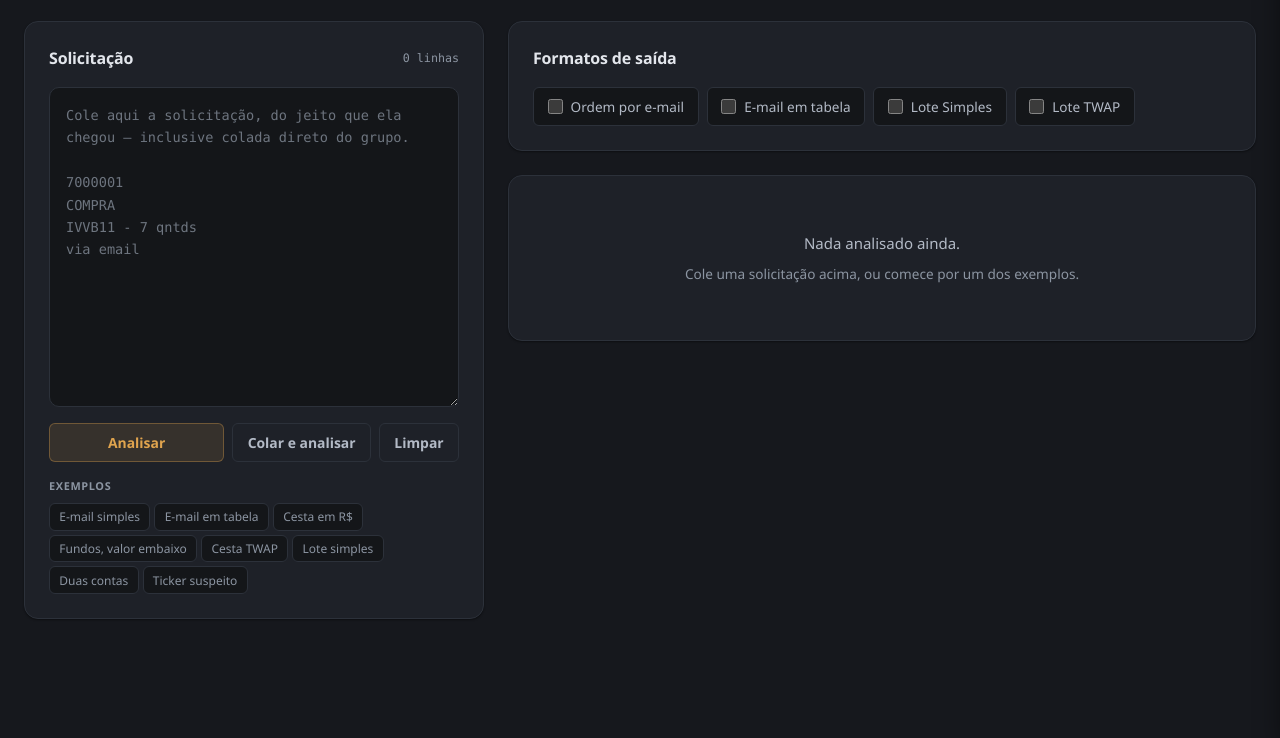
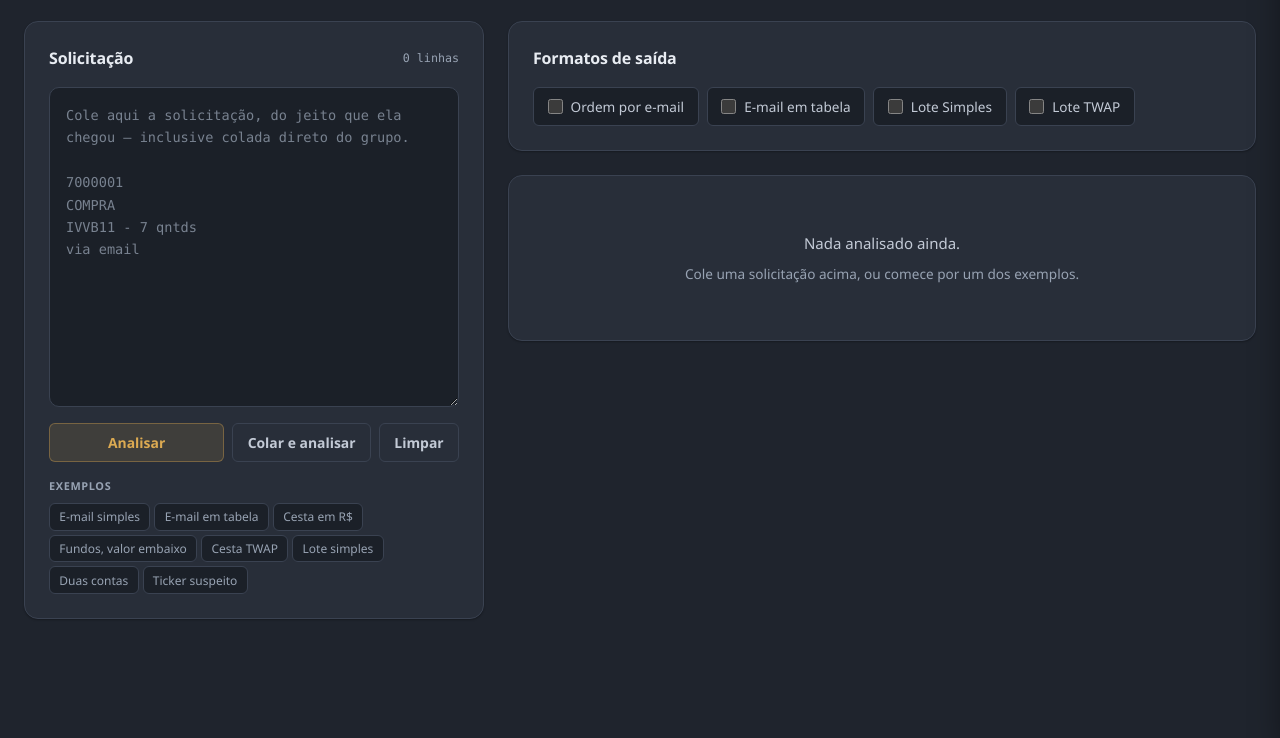
Before and after one commit to Jeferson-Maciel/Mesa.xp, a website built with Vite: page index.html in a window 1280 px wide. Shown: the part 62-800 px from the top of the page. Built offline with nearby package versions, Linux system fonts and the light colour scheme.

Commit message:
Visual: escuro mais claro e claro sóbrio, com cara de CRM financeiro
A mesa achava o escuro (quase preto) escuro demais. O escuro vira um
grafite azulado médio e o claro troca o neutro morno por uma porcelana
levemente fria. As faixas de contraste continuam as mesmas, medidas por
WCAG: corpo por volta de 8:1 no cartão, título entre 11 e 13:1,
secundário acima de 5:1; as cores de compra, venda, atenção e das
classes de ativo continuam acima de 4,5:1. O topo ganha uma sombra
sutil para se separar da página, agora mais próxima dele.

Só tokens: nenhum componente mudou. O redesenho saturado que o
Antigravity tinha aplicado a todas as abas fica guardado na branch
antigravity/operacional.

Co-Authored-By: Claude Opus 5.5 <noreply@anthropic.com>

```diff
--- a/src/shell/casca.css
+++ b/src/shell/casca.css
@@ -18,6 +18,8 @@
   padding: var(--esp-3) var(--esp-6);
   background: var(--superficie);
   border-bottom: 1px solid var(--borda);
+  /* Com o escuro mais claro, página e topo ficaram próximos: a sombra sutil separa os dois. */
+  box-shadow: var(--sombra);
   transition: background-color var(--t-lento) var(--curva), border-color var(--t-lento) var(--curva);
 }
 
--- a/src/ui/base.css
+++ b/src/ui/base.css
@@ -46,44 +46,49 @@
   --curva: cubic-bezier(0.2, 0, 0, 1);
 }
 
-/* Modo escuro — cinza-azulado profundo, nunca preto. O contraste do texto principal fica
-   por volta de 11:1: legível com folga, sem o branco estourado que deixa halo na vista. */
+/* Modo escuro — grafite azulado, com cara de CRM financeiro.
+
+   Até 29/09/2026 o escuro era quase preto (#16181d), e a mesa o achava escuro demais. As
+   superfícies subiram de nível para um grafite médio, e o texto subiu junto para manter a mesma
+   faixa de contraste: corpo por volta de 8:1 no cartão, título por volta de 11,5:1 — legível com
+   folga, sem chegar ao branco, que deixa halo na vista. Medido com o contraste WCAG; ao mexer,
+   meça de novo. */
 :root[data-tema='escuro'] {
-  --fundo: #16181d;
-  --fundo-sutil: #1b1e24;
-  --superficie: #1e2128;
-  --superficie-alta: #242831;
-  --superficie-afundada: #141619;
+  --fundo: #1f242d;
+  --fundo-sutil: #272d38;
+  --superficie: #282e39;
+  --superficie-alta: #303745;
+  --superficie-afundada: #1b2028;
 
-  --borda: #2c313a;
-  --borda-forte: #3a404b;
+  --borda: #3a4251;
+  --borda-forte: #4b5567;
 
-  --texto-forte: #e3e6ec;
-  --texto: #b3bac6;
+  --texto-forte: #e8ecf2;
+  --texto: #c3cad6;
   /* Não desce mais que isto: rótulos e contadores usam corpo pequeno, e abaixo de 4.5:1
      viram esforço de leitura em vez de informação secundária. */
-  --texto-fraco: #8c95a2;
+  --texto-fraco: #98a3b3;
 
-  --marca: #e0a44e;
-  --marca-fundo: rgba(224, 164, 78, 0.12);
-  --marca-borda: rgba(224, 164, 78, 0.34);
+  --marca: #dcaa52;
+  --marca-fundo: rgba(220, 170, 82, 0.13);
+  --marca-borda: rgba(220, 170, 82, 0.36);
 
-  --positivo: #5cb98a;
-  --positivo-fundo: rgba(92, 185, 138, 0.13);
-  --positivo-borda: rgba(92, 185, 138, 0.32);
+  --positivo: #62bf92;
+  --positivo-fundo: rgba(98, 191, 146, 0.13);
+  --positivo-borda: rgba(98, 191, 146, 0.34);
 
-  --negativo: #e0837c;
-  --negativo-fundo: rgba(224, 131, 124, 0.12);
-  --negativo-borda: rgba(224, 131, 124, 0.3);
+  --negativo: #e8897f;
+  --negativo-fundo: rgba(232, 137, 127, 0.13);
+  --negativo-borda: rgba(232, 137, 127, 0.32);
 
-  --atencao: #d9a951;
-  --atencao-fundo: rgba(217, 169, 81, 0.12);
-  --atencao-borda: rgba(217, 169, 81, 0.3);
+  --atencao: #dfae5a;
+  --atencao-fundo: rgba(223, 174, 90, 0.13);
+  --atencao-borda: rgba(223, 174, 90, 0.32);
 
-  --info: #6fa8d6;
+  --info: #7ab0de;
 
   /* Classes de ativo — os mesmos matizes do modo claro, clareados e dessaturados para não
-     vibrarem sobre fundo escuro. */
+     vibrarem sobre fundo escuro. Todos acima de 5:1 sobre o cartão. */
   --classe-acao: #7cb0e0;
   --classe-fii: #5fc0ae;
   --classe-bdr: #b096e0;
@@ -93,56 +98,57 @@
   --classe-outros: #9aa3b0;
   --classe-cetipado: #bb9ad8;
 
-  --veu: rgba(8, 10, 14, 0.58);
+  --veu: rgba(12, 15, 20, 0.55);
 
-  /* No escuro a sombra quase não aparece: a separação vem da borda e do nível de superfície. */
-  --sombra: 0 1px 2px rgba(0, 0, 0, 0.4);
-  --sombra-alta: 0 8px 24px rgba(0, 0, 0, 0.45);
-  --foco: 0 0 0 3px rgba(224, 164, 78, 0.28);
+  /* Com a superfície mais clara, a sombra volta a separar um pouco; a borda continua fazendo o
+     grosso do trabalho. */
+  --sombra: 0 1px 2px rgba(0, 0, 0, 0.28);
+  --sombra-alta: 0 10px 28px rgba(0, 0, 0, 0.38);
+  --foco: 0 0 0 3px rgba(220, 170, 82, 0.3);
 }
 
-/* Modo claro — neutro morno em quatro níveis, não branco sobre branco.
+/* Modo claro — porcelana neutra, em quatro níveis, não branco sobre branco.
 
-   O tom é levemente quente de propósito. Combina com o âmbar da marca, e uma luz de fundo com
-   menos azul é percebida como mais macia em leitura longa do que o branco azulado de tela.
+   O tom é um cinza levemente frio e pouco saturado, o de um CRM financeiro: mais sóbrio que o
+   neutro morno de antes, sem o azul de tela de escritório. O texto é grafite, nunca preto.
 
    Os níveis vão do mais escuro ao mais claro e cada um tem um papel fixo: a página afunda, o
    cartão sobe sobre ela, o campo afunda de novo dentro do cartão, e o branco puro fica reservado
    ao que flutua por cima de tudo. É a hierarquia que faltava quando o cartão era branco puro
    sobre um fundo quase branco — sem diferença entre os níveis, a tela vira uma chapa só. */
 :root[data-tema='claro'] {
-  --fundo-sutil: #e4e1d9; /* cabeçalho de tabela, trilho dos segmentados, fichas */
-  --fundo: #edeae3; /* a página */
-  --superficie-afundada: #f5f3ee; /* campos, blocos de saída, itens de lista */
-  --superficie: #fcfbf8; /* cartões e cabeçalho — off-white morno, nunca branco puro */
-  --superficie-alta: #ffffff; /* só o que flutua: gaveta e avisos */
+  --fundo-sutil: #e2e6ec; /* cabeçalho de tabela, trilho dos segmentados, fichas */
+  --fundo: #eceff3; /* a página */
+  --superficie-afundada: #f3f5f8; /* campos, blocos de saída, itens de lista */
+  --superficie: #fbfcfd; /* cartões e cabeçalho — quase branco, nunca branco puro */
+  --superficie-alta: #ffffff; /* só o que flutua: gaveta, avisos e janelas */
 
-  --borda: #e0dbd2;
-  --borda-forte: #c8c2b6;
+  --borda: #dce1e8;
+  --borda-forte: #c4cbd5;
 
-  /* Grafite morno, não preto: em cartão claro o preto puro produz contraste duro demais para
-     quem passa o dia lendo a tela. */
-  --texto-forte: #33302b;
-  --texto: #524f49;
-  --texto-fraco: #6b675f;
+  /* Grafite, não preto: em cartão claro o preto puro produz contraste duro demais para quem
+     passa o dia lendo a tela. Corpo por volta de 8:1, título por volta de 13:1. */
+  --texto-forte: #262f3e;
+  --texto: #465062;
+  --texto-fraco: #5b6576;
 
-  --marca: #945c06;
-  --marca-fundo: rgba(214, 145, 28, 0.14);
-  --marca-borda: rgba(173, 113, 16, 0.36);
+  --marca: #8f6310;
+  --marca-fundo: rgba(196, 138, 30, 0.13);
+  --marca-borda: rgba(143, 99, 16, 0.34);
 
-  --positivo: #1d7348;
-  --positivo-fundo: rgba(29, 115, 72, 0.11);
-  --positivo-borda: rgba(29, 115, 72, 0.28);
+  --positivo: #1c7650;
+  --positivo-fundo: rgba(28, 118, 80, 0.1);
+  --positivo-borda: rgba(28, 118, 80, 0.28);
 
-  --negativo: #ad3a2f;
-  --negativo-fundo: rgba(173, 58, 47, 0.1);
-  --negativo-borda: rgba(173, 58, 47, 0.26);
+  --negativo: #b03a31;
+  --negativo-fundo: rgba(176, 58, 49, 0.09);
+  --negativo-borda: rgba(176, 58, 49, 0.26);
 
-  --atencao: #855805;
-  --atencao-fundo: rgba(214, 145, 28, 0.14);
-  --atencao-borda: rgba(173, 113, 16, 0.3);
+  --atencao: #865b0b;
+  --atencao-fundo: rgba(196, 138, 30, 0.13);
+  --atencao-borda: rgba(134, 91, 11, 0.3);
 
-  --info: #2b6a9c;
+  --info: #2a6799;
 
   /* Classes de ativo — ver a nota em "Cores de classe de ativo". */
   --classe-acao: #2f6296;
@@ -154,10 +160,10 @@
   --classe-outros: #5c6068;
   --classe-cetipado: #7a5195;
 
-  --veu: rgba(48, 43, 36, 0.3);
-  --sombra: 0 1px 2px rgba(56, 48, 36, 0.07);
-  --sombra-alta: 0 12px 32px rgba(56, 48, 36, 0.13);
-  --foco: 0 0 0 3px rgba(173, 113, 16, 0.24);
+  --veu: rgba(30, 38, 52, 0.32);
+  --sombra: 0 1px 2px rgba(30, 38, 52, 0.07), 0 1px 3px rgba(30, 38, 52, 0.04);
+  --sombra-alta: 0 12px 32px rgba(30, 38, 52, 0.14);
+  --foco: 0 0 0 3px rgba(143, 99, 16, 0.24);
 }
 
 /* ── Base ───────────────────────────────────────────────────────────────────────────── */
```
Also changed, not shown: CLAUDE.md (+9 -3 lines).
